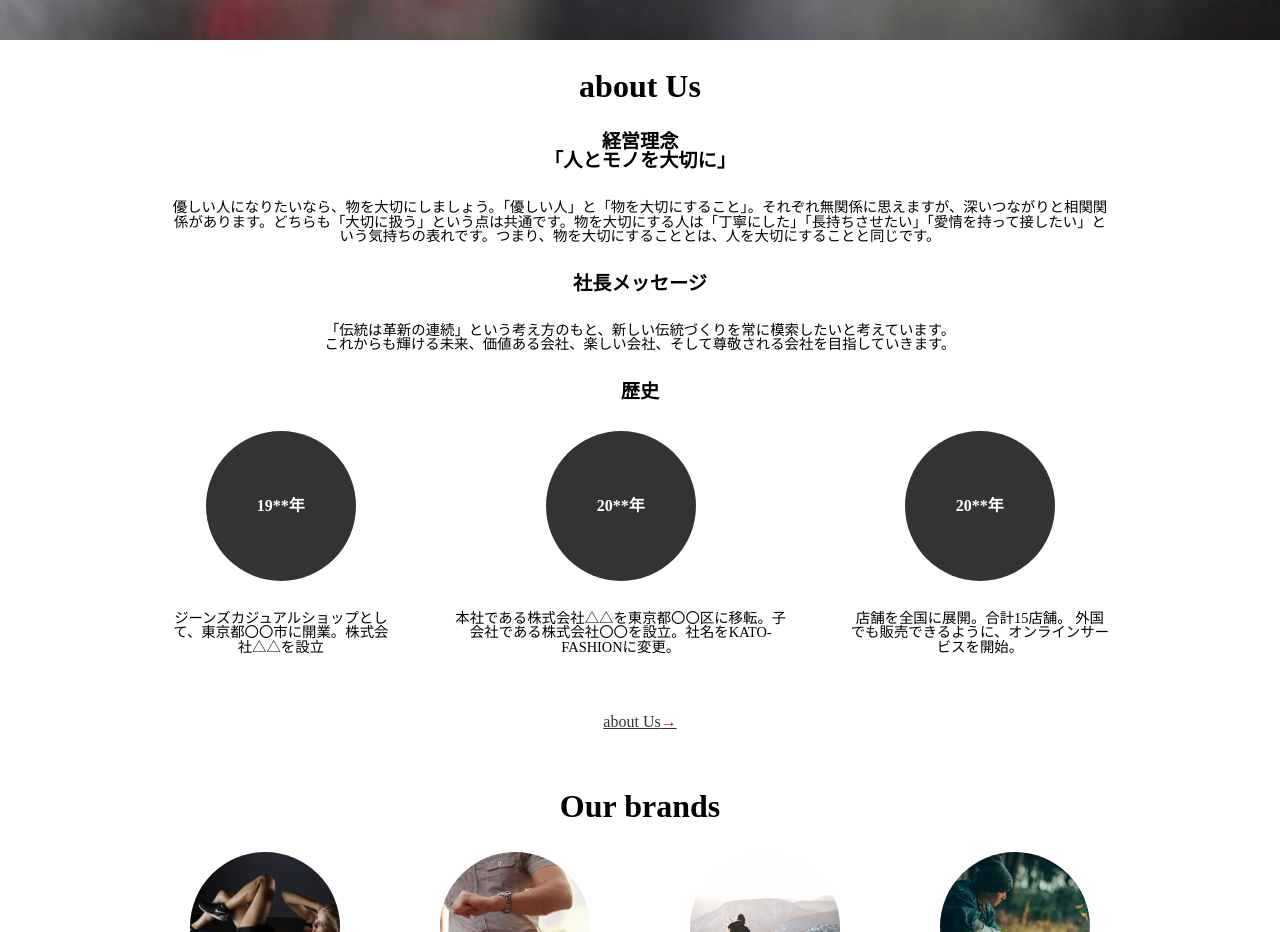
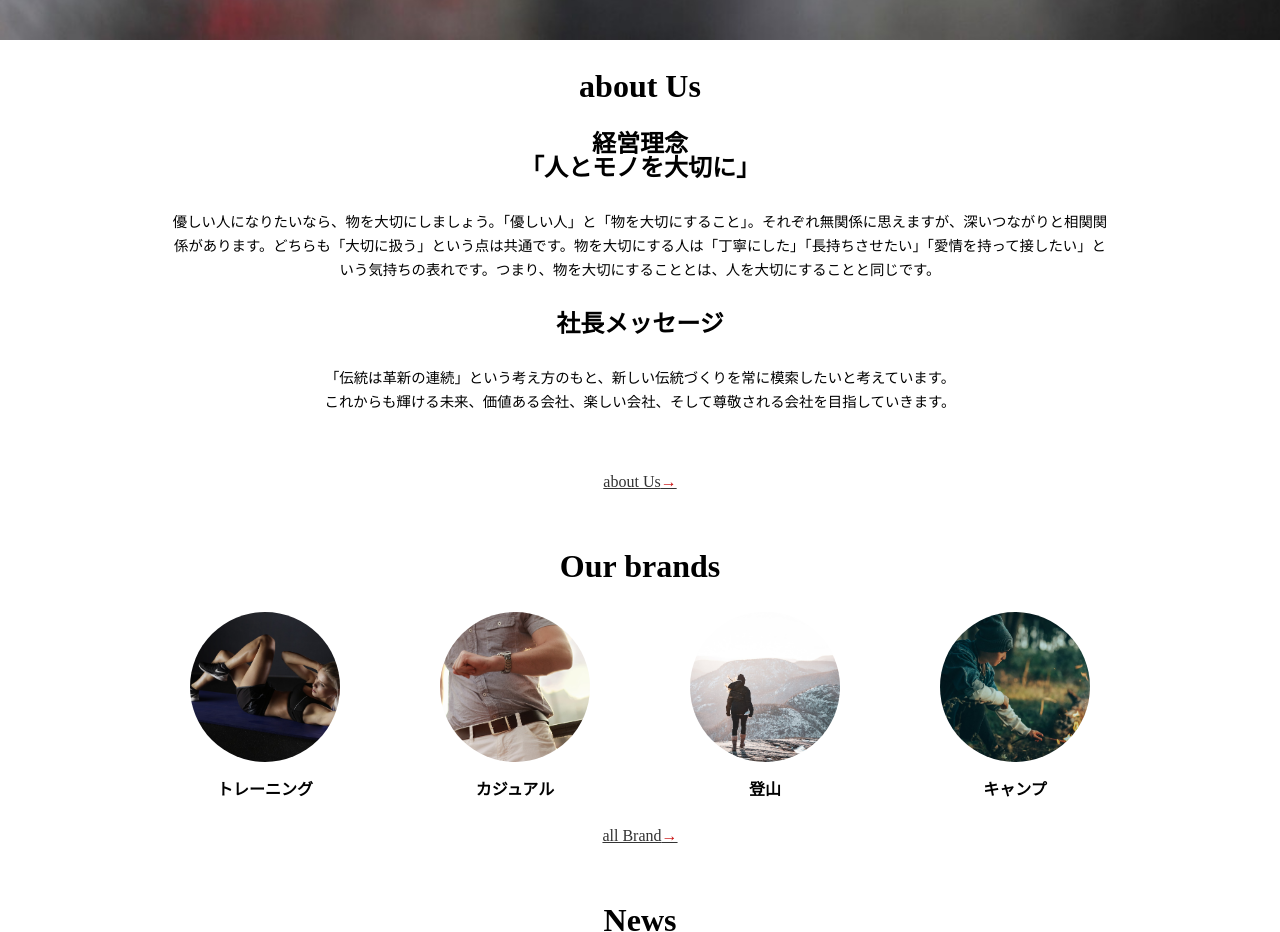
Before and after one commit to Kato-Dai26/kato-portfolio-1, a plain HTML site: page index.html in a window 1280 px wide. Shown: the part 820-1752 px from the top of the page. Drawn offline with nearby package versions, Linux system fonts and the light colour scheme.

Commit message:
initial commit
練習です。

```diff
--- a/css/top.css
+++ b/css/top.css
@@ -39,7 +39,7 @@
 }
 
 .about h3{
-  font-size: 1.2rem;
+  font-size: 1.5rem;
 }
 
 .pc-only{
@@ -48,12 +48,9 @@
 
 .about p{
   padding: 30px;
-  font-size: 0.9rem;
+  font-size: .9rem;
+  line-height: 1.5rem;
   text-align: left;
-}
-
-.about-histry{
-  display: none;
 }
 
 .brand{
@@ -246,35 +243,6 @@
     text-align: center;
   }
 
-  .about-histry{
-    display: block;
-  }
-
-  .histry{
-    padding: 0;
-    margin-top: 50px;
-    text-align: center;
-  }
-
-  .histry_block{
-     display: flex;
-     margin-top: 30px;
-  }
-
-  .histry_number h4{
-     margin: 0 auto;
-     background-color: #333;
-     width: 150px;
-     height: 150px;
-     line-height: 150px;
-     border-radius: 50%;
-     color: #fff;
-  }
-
-  .histry_text{
-    text-align: left;
-  }
-
   .brand-pics{
     display: flex;
     justify-content: space-around;
--- a/index.html
+++ b/index.html
@@ -53,39 +53,10 @@
           これからも輝ける未来、価値ある会社、楽しい会社、そして尊敬される会社を目指していきます。
         </p>
       </div>
-      <div class="about-histry">
-        <h3>歴史</h3>
-        <div class="histry_block">
-          <div class="histry_box">
-            <div class="histry_number">
-              <h4>19**年</h4>
-            </div>
-            <p class="histry_text">
-              ジーンズカジュアルショップとして、東京都〇〇市に開業。株式会社△△を設立
-            </p>
-          </div>
-          <div class="histry_box">
-            <div class="histry_number">
-              <h4>20**年</h4>
-            </div>
-            <p class="histry_text">
-              本社である株式会社△△を東京都〇〇区に移転。子会社である株式会社〇〇を設立。社名をKATO-FASHIONに変更。
-            </p>
-          </div>
-          <div class="histry_box">
-            <div class="histry_number">
-              <h4>20**年</h4>
-            </div>
-            <p class="histry_text">
-              店舗を全国に展開。合計15店舗。
-              外国でも販売できるように、オンラインサービスを開始。
-            </p>
-          </div>
-        </div>
-        <div class="main-btn">
-          <a href="about.html">about Us</a>
-        </div>
-      </section>
+      <div class="main-btn">
+        <a href="about.html">about Us</a>
+      </div>
+    </section>
 
       <section id="brand" class="brand">
         <h2 class="sub-title">Our brands</h2>
```
